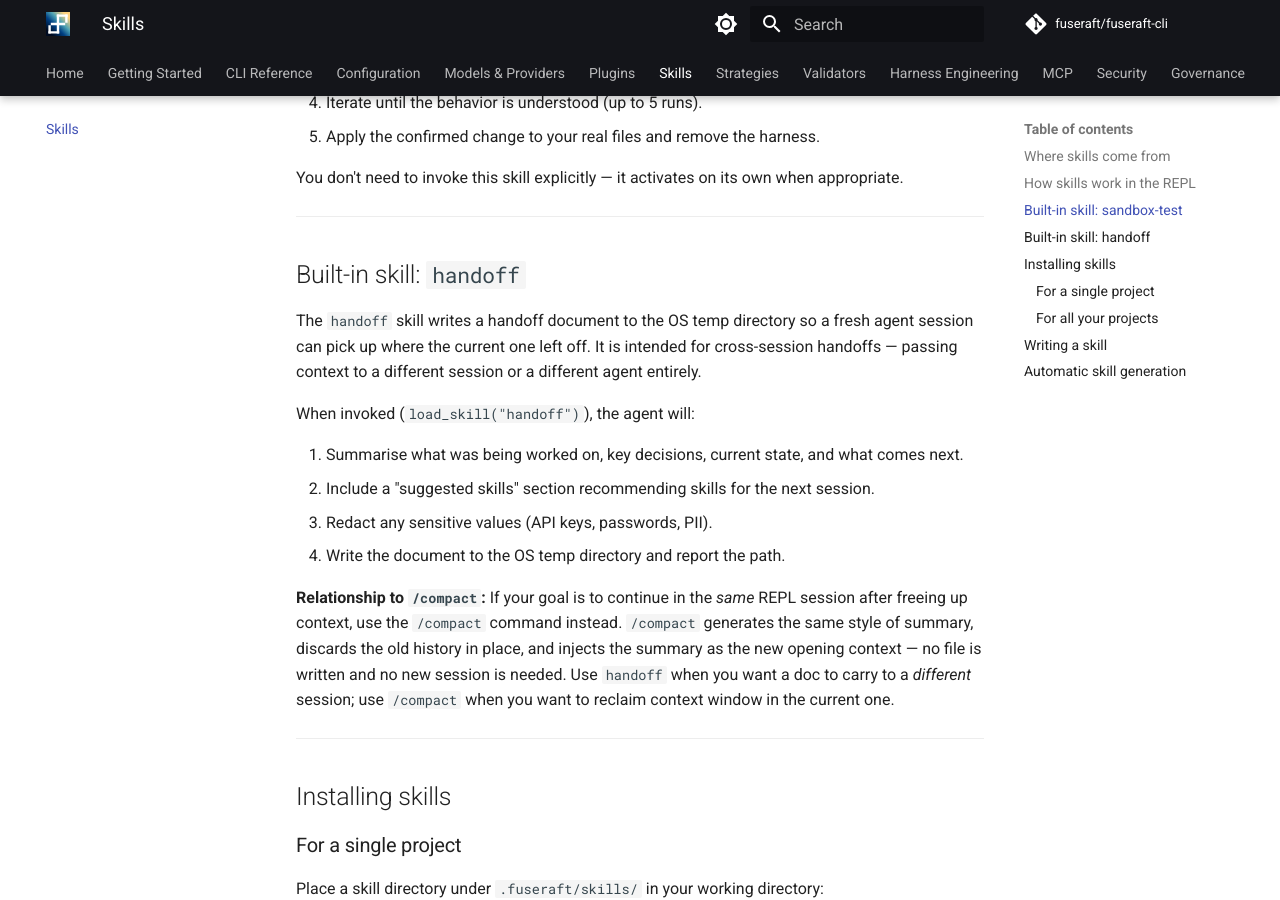
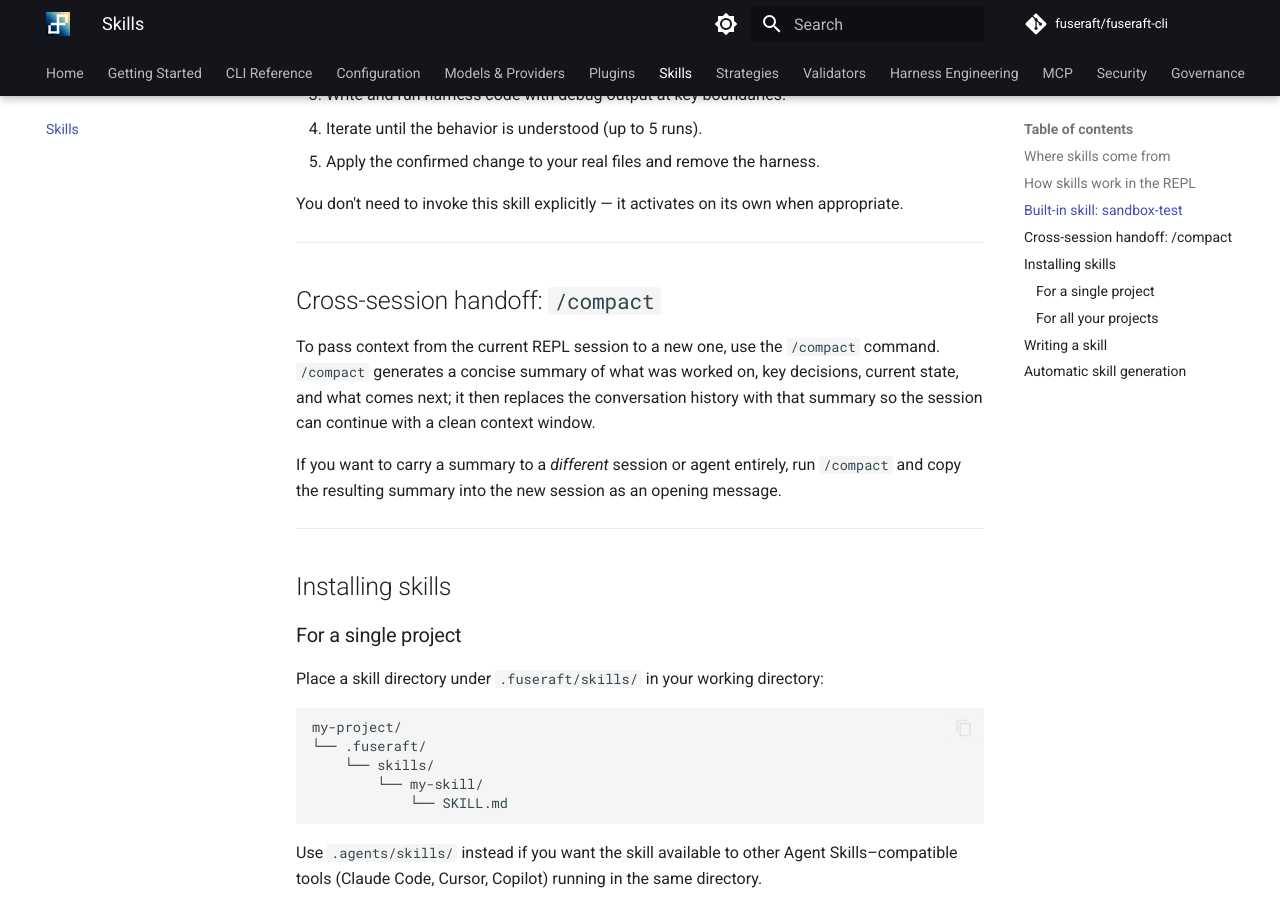
Before and after one commit to fuseraft/fuseraft-cli, an MkDocs documentation site: the page built from docs/skills.md, in a window 1280 px wide and 900 px high, scrolled down 1697 px. Built offline with MkDocs 1.6.1 and Material for MkDocs 9.7.7, drawn with Linux system fonts in a browser that asks for light colours; comment, search, counter and statistics services are not loaded; some of the changed text lies outside the part shown.

Commit message:
docs(skills): fix four inaccuracies in skills.md
- Correct startup message: skill count appears in compact info line, not
  a dedicated 'Skills: N loaded.' line
- Remove fabricated 'handoff' built-in skill section; replace with an
  accurate description of /compact for cross-session handoffs
- Fix skill curation overwrite claim: curator updates existing skills in
  place rather than skipping them, refining procedures over time
- Clarify name: field vs directory name: runtime loader keys on directory
  name; name: is only used by 'fuseraft skills add'

````diff
--- a/docs/skills.md
+++ b/docs/skills.md
@@ -26,7 +26,7 @@ fuseraft uses a progressive-disclosure pattern to keep context lean:
 2. **On-demand load** — When the model decides a skill is relevant, it calls `load_skill("<slug>")` to retrieve the full `SKILL.md` content, then follows those step-by-step instructions using its other tools.
 3. **Script execution** — If a skill bundles executable scripts alongside its `SKILL.md`, the model can run them with `run_skill_script("<slug>", "<filename>")`.
 
-The startup line `Skills: N loaded.  Type /tools to see.` confirms how many skills were found. Type `/tools` to see each tool in the `Skills` category.
+At startup, the skill count appears in the compact info line alongside the active tool categories (e.g. `… · 3 skills · …`). Run `/tools` at any time to list all active tools by category, including the `Skills` category.
 
 | Tool | Description |
 |------|-------------|
@@ -53,18 +53,11 @@ You don't need to invoke this skill explicitly — it activates on its own when
 
 ---
 
-## Built-in skill: `handoff`
+## Cross-session handoff: `/compact`
 
-The `handoff` skill writes a handoff document to the OS temp directory so a fresh agent session can pick up where the current one left off. It is intended for cross-session handoffs — passing context to a different session or a different agent entirely.
+To pass context from the current REPL session to a new one, use the `/compact` command. `/compact` generates a concise summary of what was worked on, key decisions, current state, and what comes next; it then replaces the conversation history with that summary so the session can continue with a clean context window.
 
-When invoked (`load_skill("handoff")`), the agent will:
-
-1. Summarise what was being worked on, key decisions, current state, and what comes next.
-2. Include a "suggested skills" section recommending skills for the next session.
-3. Redact any sensitive values (API keys, passwords, PII).
-4. Write the document to the OS temp directory and report the path.
-
-**Relationship to `/compact`:** If your goal is to continue in the *same* REPL session after freeing up context, use the `/compact` command instead. `/compact` generates the same style of summary, discards the old history in place, and injects the summary as the new opening context — no file is written and no new session is needed. Use `handoff` when you want a doc to carry to a *different* session; use `/compact` when you want to reclaim context window in the current one.
+If you want to carry a summary to a *different* session or agent entirely, run `/compact` and copy the resulting summary into the new session as an opening message.
 
 ---
 
@@ -122,7 +115,7 @@ description: What this skill does and when to use it.
 Step-by-step guidance for the agent...
 ```
 
-The `name` must match the directory name exactly. The `description` is what fuseraft uses to decide whether the skill is relevant to the current task — write it so it covers both what the skill does and the kinds of tasks that should trigger it.
+The `name` field is used by `fuseraft skills add` to derive the destination directory name when installing a skill globally, so keeping it in sync with the directory name is strongly recommended. The runtime loader uses the **directory name** as the slug — the `name:` field in frontmatter is not read at load time. The `description` is what fuseraft uses to decide whether the skill is relevant to the current task — write it so it covers both what the skill does and the kinds of tasks that should trigger it.
 
 If your instructions are long, move reference material into a `references/` subdirectory inside the skill folder. The agent loads those files on demand rather than all at once.
 
@@ -134,6 +127,6 @@ If your instructions are long, move reference material into a `references/` subd
 
 When skill curation is enabled in your config, fuseraft automatically creates a new skill at the end of qualifying sessions. If the session produced a reusable procedure — a debugging workflow, a multi-step pattern, a problem-solving approach — fuseraft writes it to `~/.fuseraft/skills/` so future sessions can benefit from it.
 
-Trivial or highly project-specific sessions typically produce no output. Generated skills are never overwritten — if a skill with the same name already exists, the session result is skipped.
+Trivial or highly project-specific sessions typically produce no output. If a skill with the same slug already exists it is updated in place, so the procedure is refined over time rather than duplicated.
 
 See [Configuration → Skill curation](configuration.md#skill-curation) to enable or tune this behavior.
````
